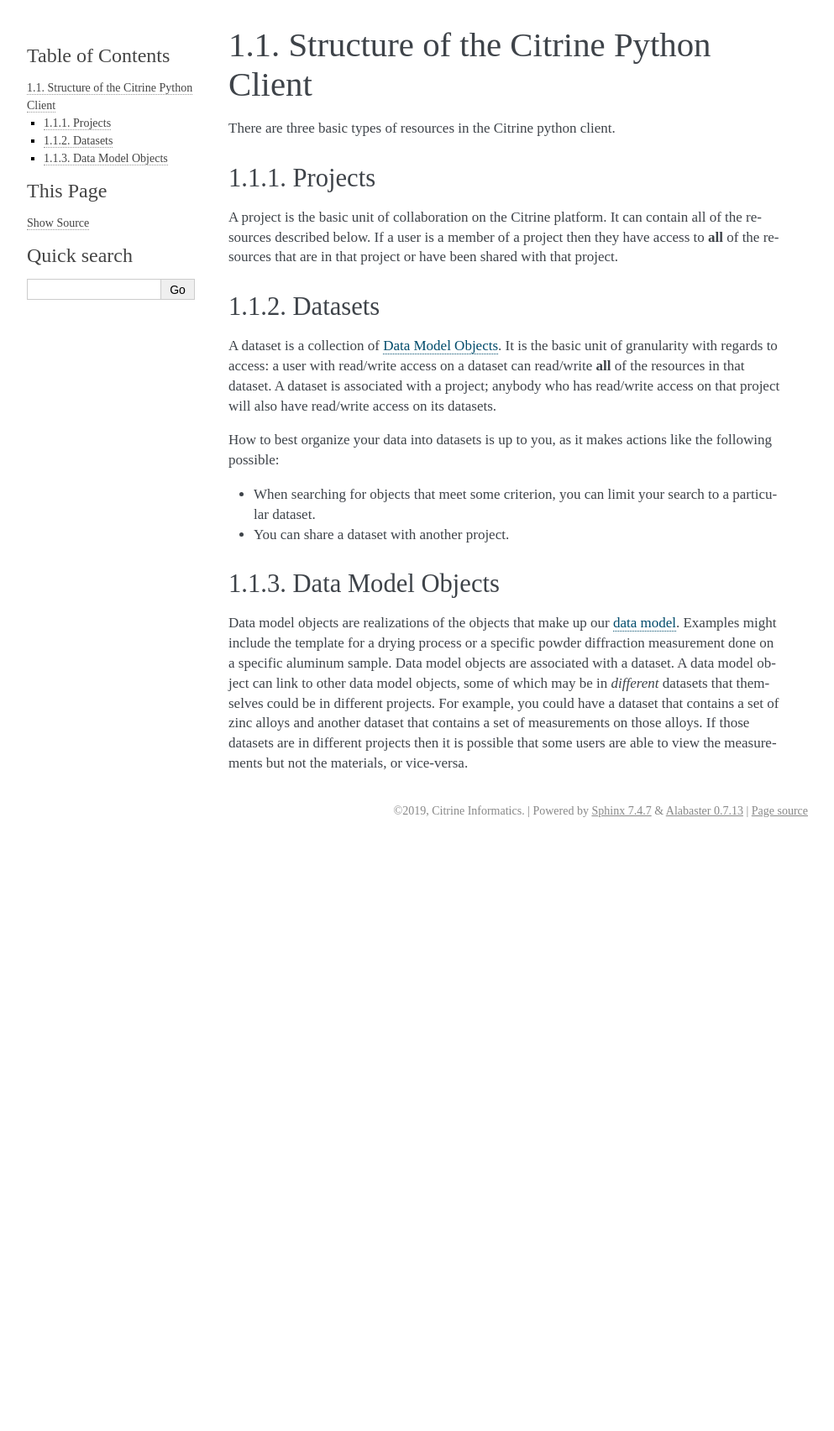
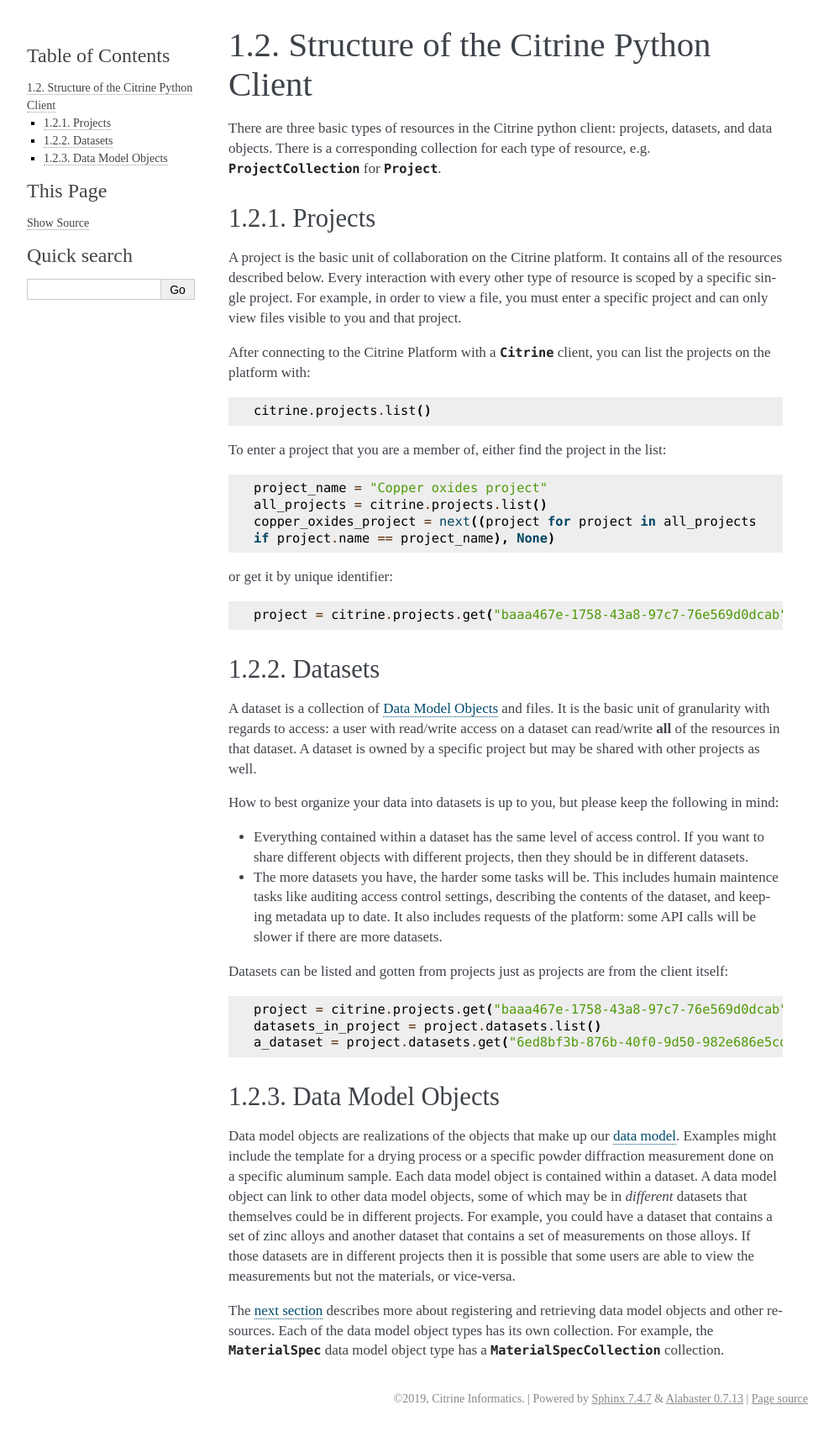
Before and after one commit to CitrineInformatics/citrine-python, a Sphinx documentation site: the page built from docs/source/getting_started/basic_structure.rst, in a window 1280 px wide. Shown: the whole page at 84% size, without its empty margins (148-1141 px from the left). Built offline with Sphinx 7.4.7, drawn with Linux system fonts in a browser that asks for light colours; before the commit the page ends 1004 px from its top, so only the background shows below that.

Commit message:
Adding documentation of client connection and data entry
This is targeted a clearing a path to documenting link_by_uid,
but the scope of the documentation got a bit away from me...

```diff
--- a/docs/source/getting_started/basic_structure.rst
+++ b/docs/source/getting_started/basic_structure.rst
@@ -2,27 +2,61 @@
 Structure of the Citrine Python Client
 ======================================
 
-There are three basic types of resources in the Citrine python client.
+There are three basic types of resources in the Citrine python client: projects, datasets, and data objects.
+There is a corresponding collection for each type of resource, e.g. :class:`~citrine.resources.project.ProjectCollection` for :class:`~citrine.resources.project.Project`.
 
 Projects
 --------
 
 A project is the basic unit of collaboration on the Citrine platform.
-It can contain all of the resources described below.
-If a user is a member of a project then they have access to **all** of the resources that are in that project or have been shared with that project.
+It contains all of the resources described below.
+Every interaction with every other type of resource is scoped by a specific single project.
+For example, in order to view a file, you must enter a specific project and can only view files visible to you and that project.
+
+After connecting to the Citrine Platform with a :class:`~citrine.citrine.Citrine` client, you can list the projects on the platform with:
+
+.. code-block:: python
+
+    citrine.projects.list()
+
+To enter a project that you are a member of, either find the project in the list:
+
+.. code-block:: python
+
+    project_name = "Copper oxides project"
+    all_projects = citrine.projects.list()
+    copper_oxides_project = next((project for project in all_projects
+    if project.name == project_name), None)
+
+or get it by unique identifier:
+
+.. code-block:: python
+
+    project = citrine.projects.get("baaa467e-1758-43a8-97c7-76e569d0dcab")
 
 Datasets
 --------
 
-A dataset is a collection of :ref:`data-model-objects-label`.
+A dataset is a collection of :ref:`data-model-objects-label` and files.
 It is the basic unit of granularity with regards to access: a user with read/write access on a dataset can read/write **all** of the resources in that dataset.
-A dataset is associated with a project; anybody who has read/write access on that project will also have read/write access on its datasets.
+A dataset is owned by a specific project but may be shared with other projects as well.
 
+How to best organize your data into datasets is up to you, but please keep the following in mind:
 
-How to best organize your data into datasets is up to you, as it makes actions like the following possible:
+* Everything contained within a dataset has the same level of access control.
+  If you want to share different objects with different projects, then they should be in different datasets.
+* The more datasets you have, the harder some tasks will be.
+  This includes humain maintence tasks like auditing access control settings, describing the contents of the dataset, and keeping metadata up to date.
+  It also includes requests of the platform: some API calls will be slower if there are more datasets.
 
-* When searching for objects that meet some criterion, you can limit your search to a particular dataset.
-* You can share a dataset with another project.
+Datasets can be listed and gotten from projects just as projects are from the client itself:
+
+.. code-block:: python
+
+    project = citrine.projects.get("baaa467e-1758-43a8-97c7-76e569d0dcab")
+    datasets_in_project = project.datasets.list()
+    a_dataset = project.datasets.get("6ed8bf3b-876b-40f0-9d50-982e686e5cd3")
+
 
 .. _data-model-objects-label:
 
@@ -31,7 +65,11 @@
 
 Data model objects are realizations of the objects that make up our :doc:`data model <data_model>`.
 Examples might include the template for a drying process or a specific powder diffraction measurement done on a specific aluminum sample.
-Data model objects are associated with a dataset.
+Each data model object is contained within a dataset.
 A data model object can link to other data model objects, some of which may be in *different* datasets that themselves could be in different projects.
 For example, you could have a dataset that contains a set of zinc alloys and another dataset that contains a set of measurements on those alloys.
 If those datasets are in different projects then it is possible that some users are able to view the measurements but not the materials, or vice-versa.
+
+The :doc:`next section <basic_functionality>` describes more about registering and retrieving data model objects and other resources.
+Each of the data model object types has its own collection.
+For example, the :class:`~citrine.resources.material_spec.MaterialSpec` data model object type has a :class:`~citrine.resources.material_spec.MaterialSpecCollection` collection.
--- a/docs/source/getting_started/index.rst
+++ b/docs/source/getting_started/index.rst
@@ -7,6 +7,7 @@
 .. toctree::
     :maxdepth: 2
 
+    connecting
     basic_structure
     basic_functionality
     data_model
--- a/docs/source/index.rst
+++ b/docs/source/index.rst
@@ -35,6 +35,7 @@
    :numbered: 5
 
    getting_started/index
+   data_entry
    data_extraction
    workflows/index
    development
```
Also changed, not shown: docs/source/data_entry.rst (added, +85 -0 lines), docs/source/getting_started/basic_functionality.rst (+48 -21 lines), docs/source/getting_started/connecting.rst (added, +18 -0 lines).
